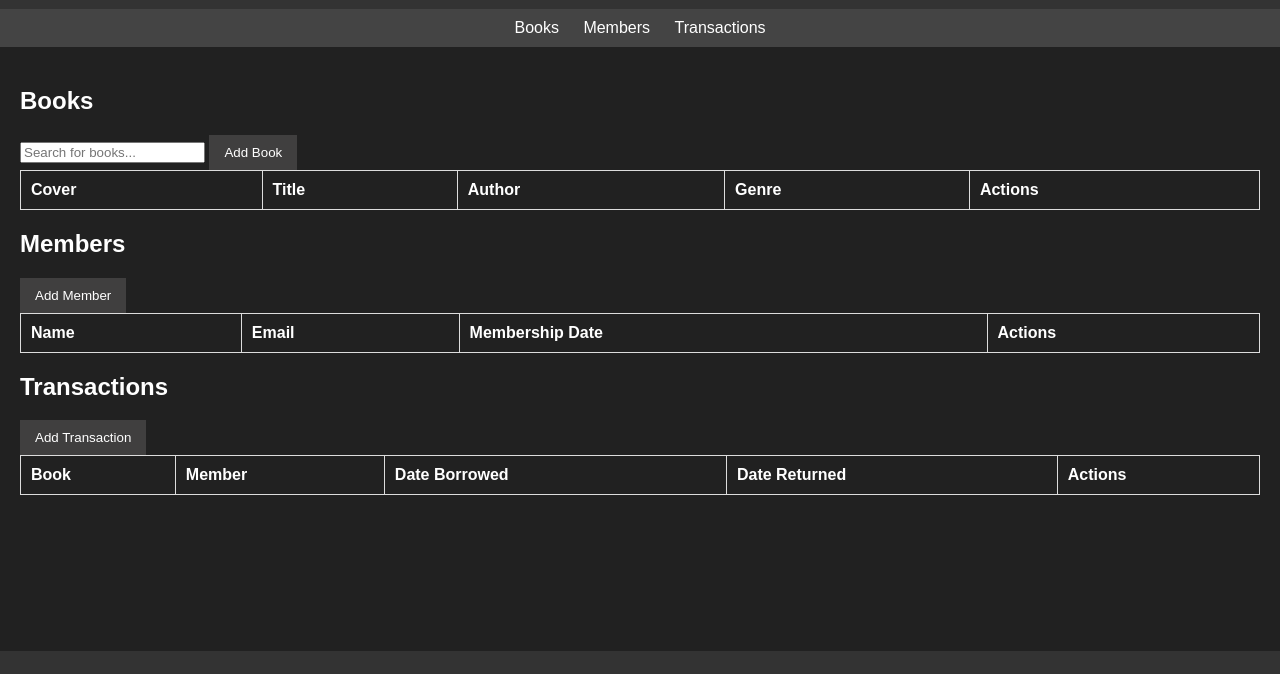
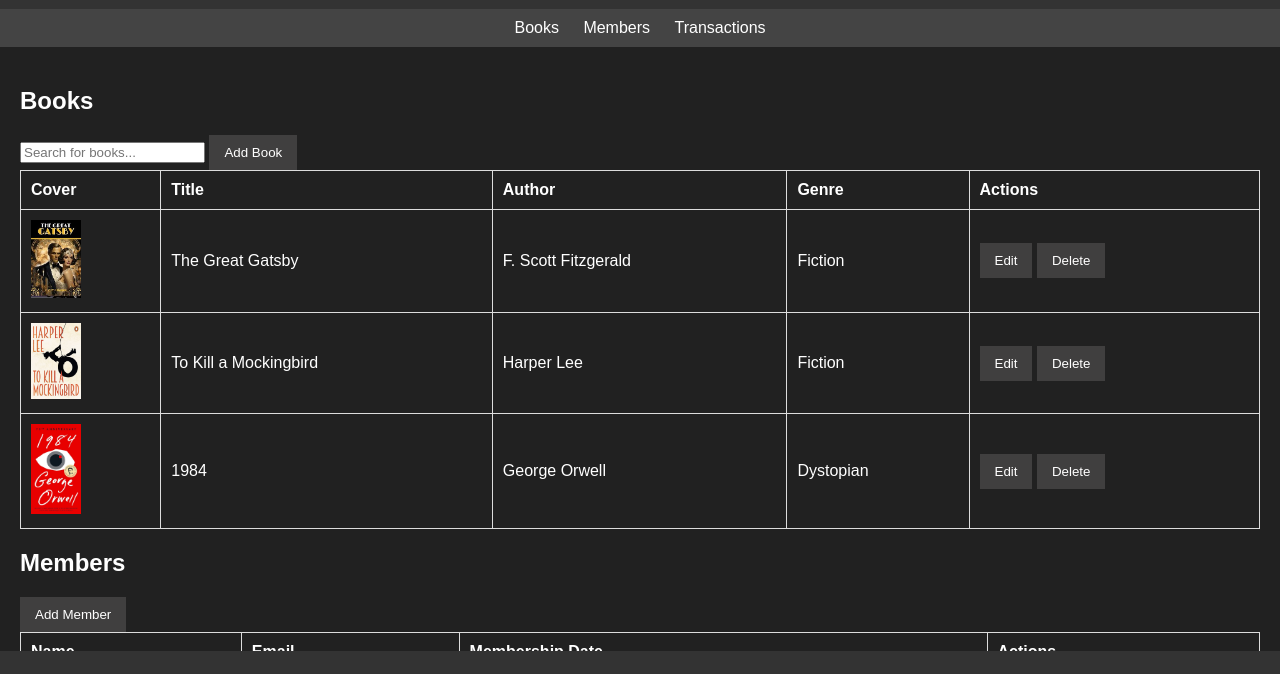
Before and after one commit to Ajayreddy2004/Library-Management-System, a plain HTML site: page index.html in a window 1280 px wide. Shown: the part 79-753 px from the top of the page. Drawn offline with Linux system fonts and the light colour scheme.

Commit message:
Added images

```diff
--- a/index.html
+++ b/index.html
@@ -74,6 +74,6 @@
     <footer>
         <p>&copy;Library Management System 2025</p>
     </footer>
-    <script src="scripts.js"></script>
+    <script src="script.js"></script>
 </body>
 </html>
--- a/script.js
+++ b/script.js
@@ -5,7 +5,7 @@ document.addEventListener('DOMContentLoaded', () => {
 
   function loadSampleBooks() {
     const books = [
-        { cover: 'images/book1.jpg', title: 'The Great Gatsby', author: 'F. Scott Fitzgerald', genre: 'Fiction' },
+        { cover: 'images/book1.jpeg', title: 'The Great Gatsby', author: 'F. Scott Fitzgerald', genre: 'Fiction' },
         { cover: 'images/book2.jpg', title: 'To Kill a Mockingbird', author: 'Harper Lee', genre: 'Fiction' },
         { cover: 'images/book3.jpg', title: '1984', author: 'George Orwell', genre: 'Dystopian' }
     ];
```
Also changed, not shown: images/book1.jpeg (added), images/book2.jpg (added), images/book3.jpg (added).
